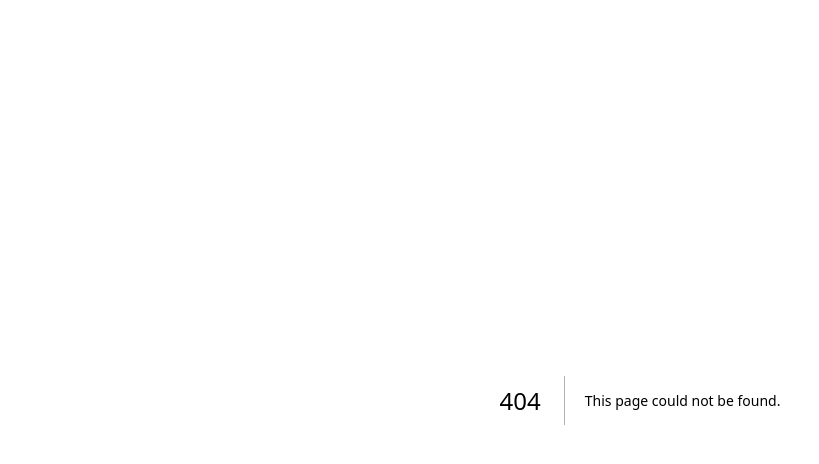
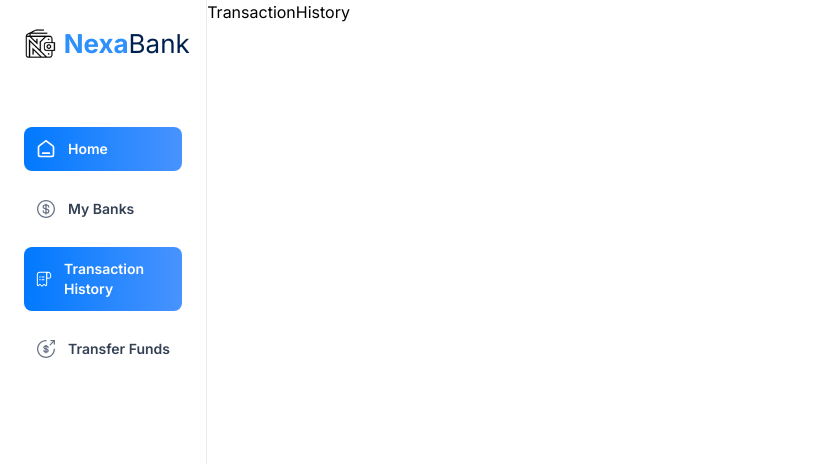
Before and after one commit to FatimaEz-zahraaAIT-HSSAIN/NexaBank, a Next.js app in the folder fullstack/: page /transaction-history in a window 1280 px wide. Before the commit this address had no page. Shown: the top 464 px of the page, without its empty margins (0-819 px from the left). Built offline with nearby package versions, Linux system fonts and the light colour scheme.

Commit message:
Implement the complete layout

```diff
--- /dev/null
+++ b/fullstack/app/(root)/my-banks/page.tsx
@@ -0,0 +1,9 @@
+import React from 'react'
+
+const MyBanks = () => {
+  return (
+    <div>page</div>
+  )
+}
+
+export default MyBanks
--- /dev/null
+++ b/fullstack/app/(root)/payment-transfer/page.tsx
@@ -0,0 +1,9 @@
+import React from 'react'
+
+const Transfer = () => {
+  return (
+    <div>Transfer</div>
+  )
+}
+
+export default Transfer
--- /dev/null
+++ b/fullstack/app/(root)/transaction-history/page.tsx
@@ -0,0 +1,9 @@
+import React from 'react'
+
+const TransactionHistory = () => {
+  return (
+    <div>TransactionHistory</div>
+  )
+}
+
+export default TransactionHistory
```
